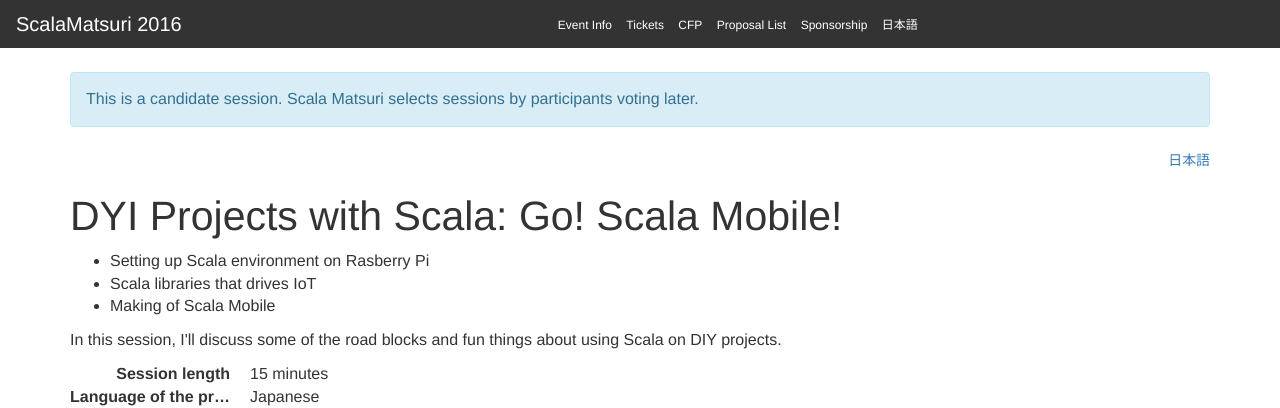
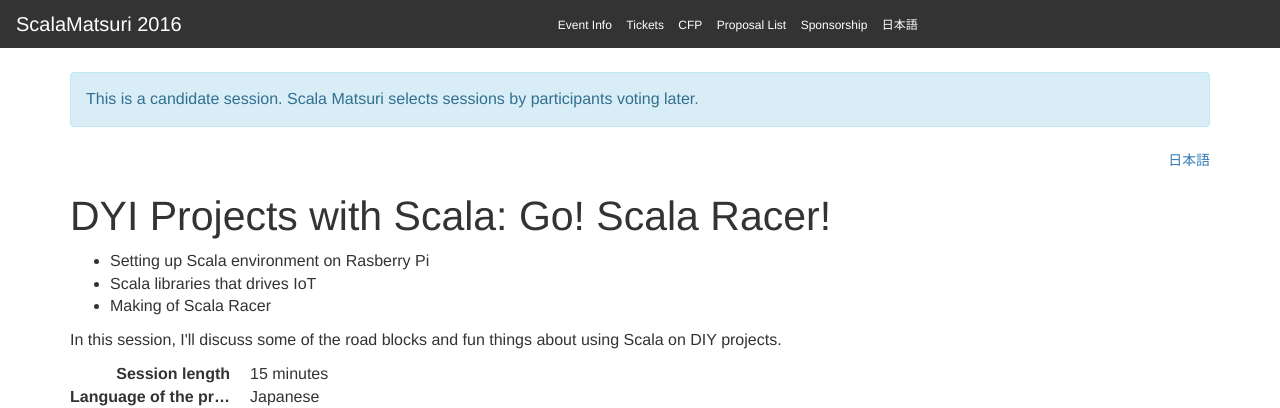
Before and after one commit to scalajp/2016.scalamatsuri.org, a Jekyll site: the page built from _candidates_en/GenkiIshibashi_1.html, in a window 1280 px wide. Shown: the top 408 px of the page. Built offline with Jekyll 4.4.1, drawn with Linux system fonts in a browser that asks for light colours; nearby versions of some CDN libraries; comment, search, counter and statistics services are not loaded.

Commit message:
Update GenkiIshibashi_1.html

```diff
--- a/_candidates_en/GenkiIshibashi_1.html
+++ b/_candidates_en/GenkiIshibashi_1.html
@@ -1,6 +1,6 @@
 ---
 name: Ishibashi Genki
-title: "DYI Projects with Scala: Go! Scala Mobile!"
+title: "DYI Projects with Scala: Go! Scala Racer!"
 length: 15
 audience: Beginner
 language: Japanese
@@ -12,7 +12,7 @@ organization: "CyberZ, inc."
 <ul>
 <li>Setting up Scala environment on Rasberry Pi</li>
 <li>Scala libraries that drives IoT</li>
-<li>Making of Scala Mobile</li>
+<li>Making of Scala Racer</li>
 </ul>
 
 In this session, I'll discuss some of the road blocks and fun things about using Scala on DIY projects.
```
